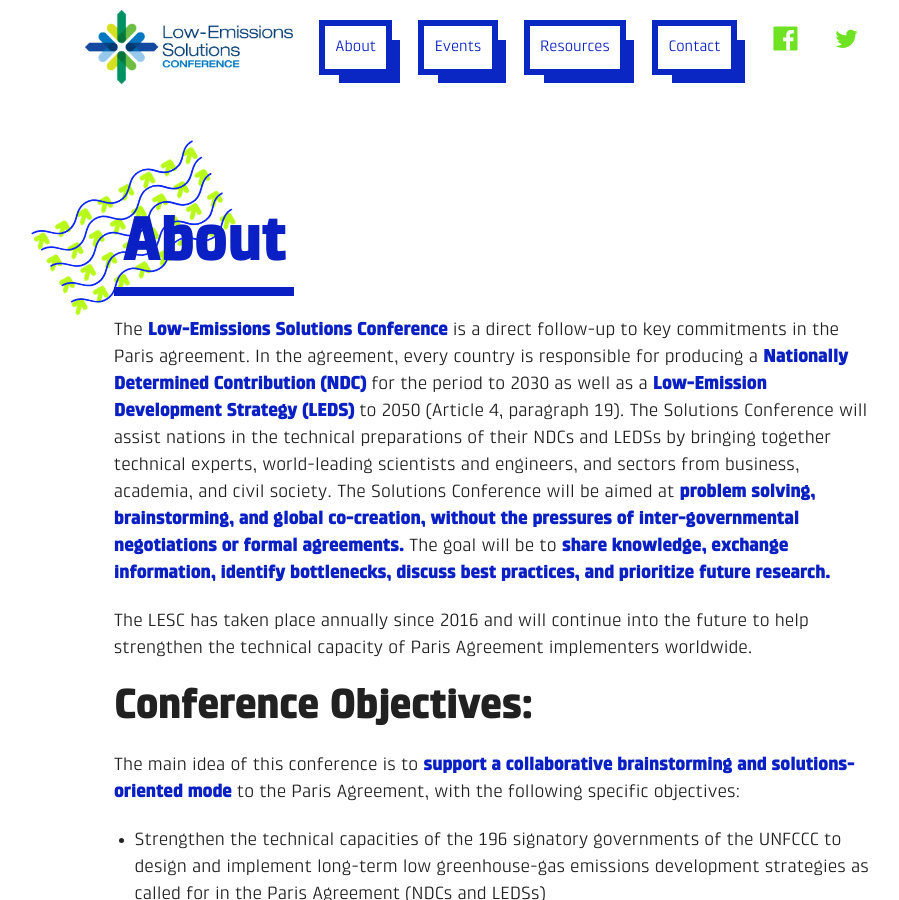
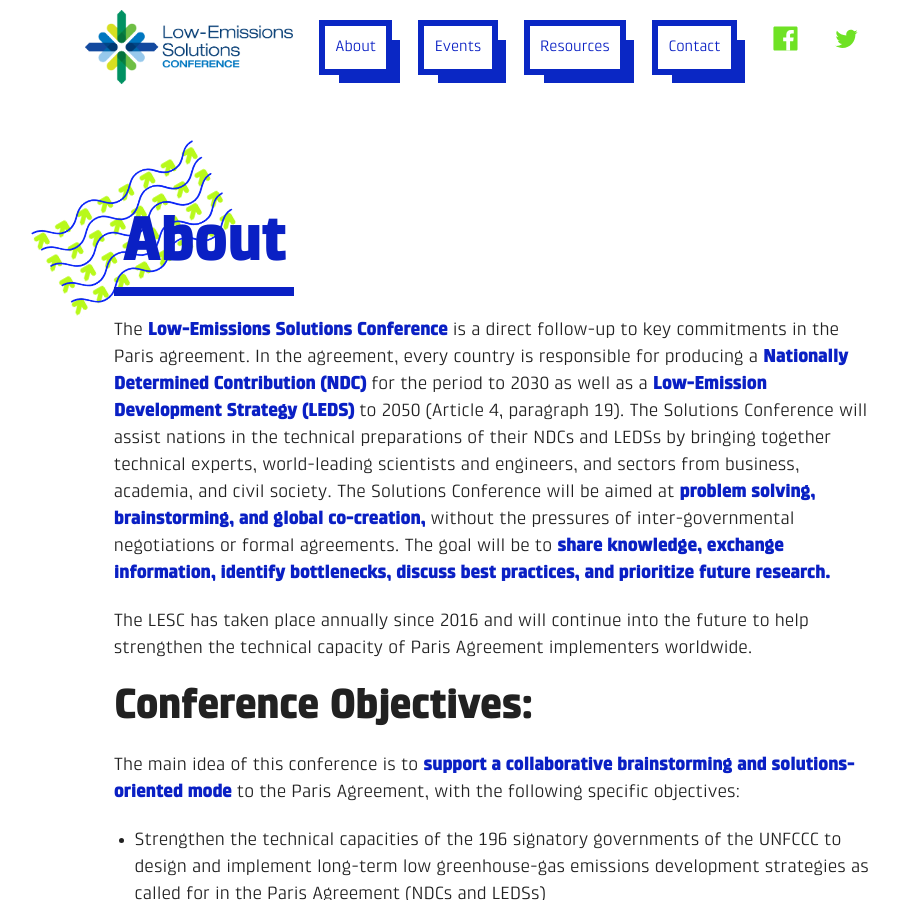
Before and after one commit to ryanswaney/lesc-jekyll, a Jekyll site: the page built from about.markdown, in a window 1280 px wide and 900 px high. Shown: the whole window, without its empty margins (147-1046 px from the left). Built offline with Jekyll 4.4.1, drawn with Linux system fonts in a browser that asks for light colours; nearby versions of some CDN libraries.

Commit message:
bold lol

```diff
--- a/about.markdown
+++ b/about.markdown
@@ -4,7 +4,7 @@
 layout: page
 ---
 
-The __Low-Emissions Solutions Conference__ is a direct follow-up to key commitments in the Paris agreement. In the agreement, every country is responsible for producing a __Nationally Determined Contribution (NDC)__ for the period to 2030 as well as a __Low-Emission Development Strategy (LEDS)__ to 2050 (Article 4, paragraph 19). The Solutions Conference will assist nations in the technical preparations of their NDCs and LEDSs by bringing together technical experts, world-leading scientists and engineers, and sectors from business, academia, and civil society. The Solutions Conference will be aimed at __problem solving, brainstorming, and global co-creation, without the pressures of inter-governmental negotiations or formal agreements.__ The goal will be to __share knowledge, exchange information, identify bottlenecks, discuss best practices, and prioritize future research.__
+The __Low-Emissions Solutions Conference__ is a direct follow-up to key commitments in the Paris agreement. In the agreement, every country is responsible for producing a __Nationally Determined Contribution (NDC)__ for the period to 2030 as well as a __Low-Emission Development Strategy (LEDS)__ to 2050 (Article 4, paragraph 19). The Solutions Conference will assist nations in the technical preparations of their NDCs and LEDSs by bringing together technical experts, world-leading scientists and engineers, and sectors from business, academia, and civil society. The Solutions Conference will be aimed at __problem solving, brainstorming, and global co-creation,__ without the pressures of inter-governmental negotiations or formal agreements. The goal will be to __share knowledge, exchange information, identify bottlenecks, discuss best practices, and prioritize future research.__
 
 The LESC has taken place annually since 2016 and will continue into the future to help strengthen the technical capacity of Paris Agreement implementers worldwide.
 
```
